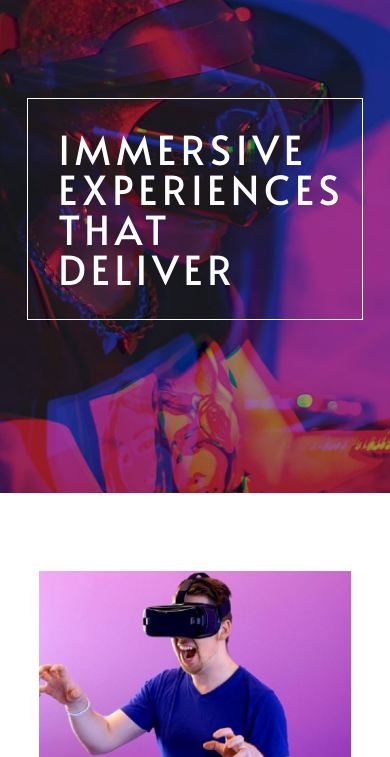
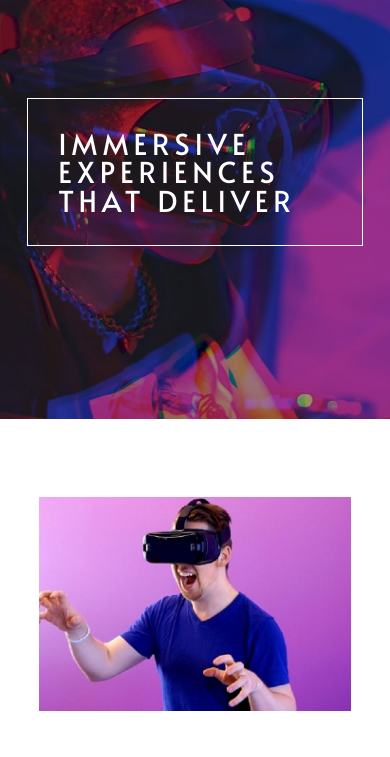
Before and after one commit to TrashAlphonse/loopstudios, a plain HTML site: page index.html in a window 390 px wide. Shown: the part 78-835 px from the top of the page. Drawn offline with Linux system fonts and the light colour scheme.

Commit message:
Change styles

```diff
--- a/styles.css
+++ b/styles.css
@@ -317,7 +317,7 @@ footer .site-nav {
    .hero-heading {
        display: block;
        margin: 30% 0 40%;
-       font-size: 2.5rem;
+       font-size: 1.8rem;
    }
 
    /* About */
```
